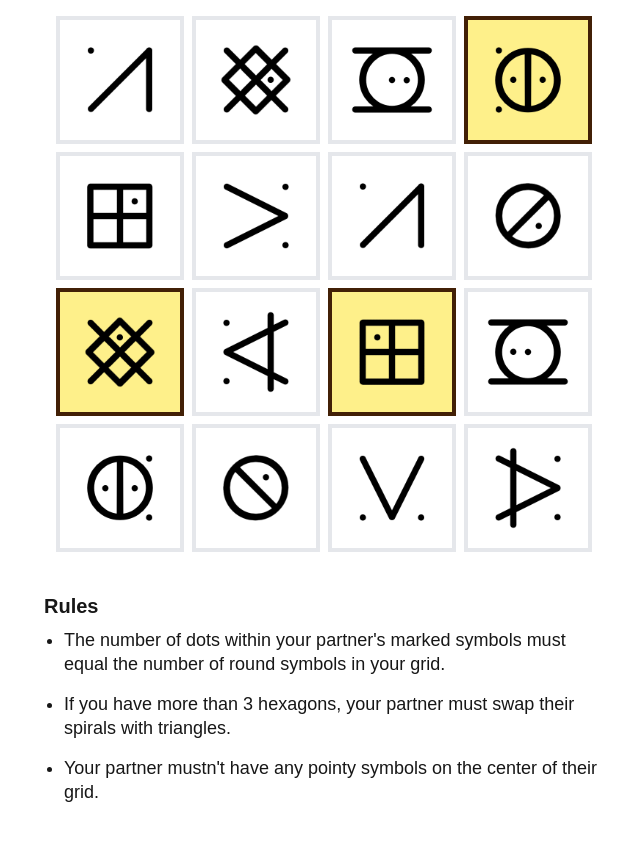
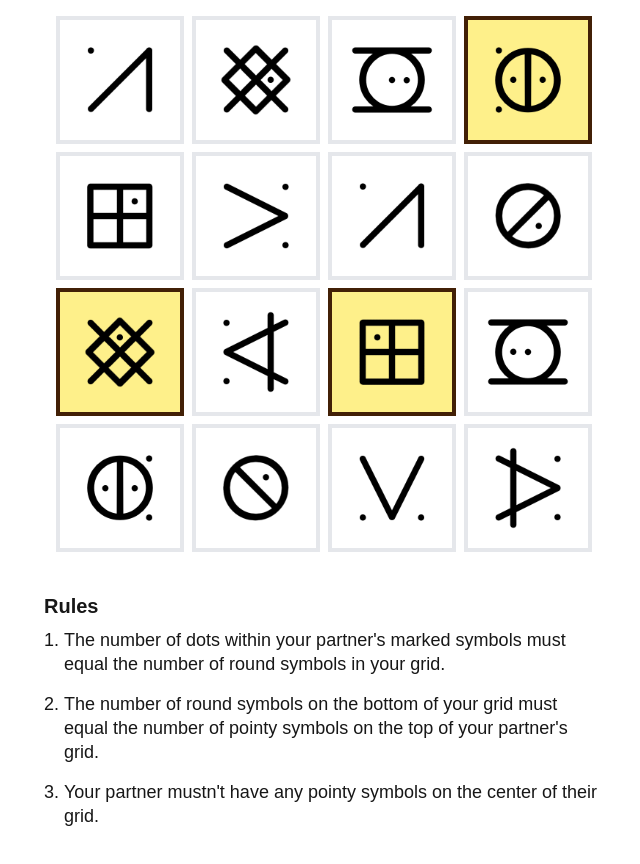
Before and after one commit to arthur-monteath/signal-decryption-experiment, a Next.js app: page /room/1 in a window 1280 px wide. Shown: the top 864 px of the page, without its empty margins (316-956 px from the left). Built offline with nearby package versions, Linux system fonts and the light colour scheme.

Commit message:
Added a "C" scenario for practice. Also fixed a rule for player B on scenario A.

```diff
--- a/app/page.tsx
+++ b/app/page.tsx
@@ -1,7 +1,7 @@
 // app/page.tsx
 'use client';
 
-import { useState } from 'react';
+import { useState, useEffect, useRef } from 'react';
 import { useRouter } from 'next/navigation';
 
 interface AuthResponse {
@@ -19,7 +19,11 @@ export default function Home() {
   const [rowNumber, setRowNumber] = useState<string>('');
   const [authData, setAuthData] = useState<AuthResponse | null>(null);
   const [selectedRole, setSelectedRole] = useState<string | null>(null);
+  // Default scenario is 'A'. It can be updated to 'B' or 'C' via key combos.
+  const [scenario, setScenario] = useState<'A' | 'B' | 'C'>('A');
   const router = useRouter();
+  const mPressedRef = useRef(false);
+  const cPressedRef = useRef(false);
 
   const handleLoginSubmit = async (e: React.FormEvent) => {
     e.preventDefault();
@@ -37,15 +41,53 @@ export default function Home() {
   };
 
   const handleRoleSelect = (role: string) => {
-    // Instead of immediately navigating to the room,
-    // store the selected role to trigger the confirmation page.
+    // Store the selected role to trigger the confirmation page.
     setSelectedRole(role);
   };
 
+  // Listen for key combinations:
+  // Ctrl+M+Enter -> scenario B
+  // Ctrl+Ç+Enter -> scenario C
+  useEffect(() => {
+    const handleKeyDown = (e: KeyboardEvent) => {
+      if (e.ctrlKey && e.key.toLowerCase() === 'm') {
+        mPressedRef.current = true;
+      }
+      if (e.ctrlKey && e.key.toLowerCase() === 'ç') {
+        cPressedRef.current = true;
+      }
+      if (e.ctrlKey && e.key === 'Enter') {
+        e.preventDefault();
+        if (mPressedRef.current) {
+          setScenario('B');
+          mPressedRef.current = false;
+        } else if (cPressedRef.current) {
+          setScenario('C');
+          cPressedRef.current = false;
+        }
+      }
+    };
+
+    const handleKeyUp = (e: KeyboardEvent) => {
+      if (e.key.toLowerCase() === 'm') {
+        mPressedRef.current = false;
+      }
+      if (e.key.toLowerCase() === 'ç') {
+        cPressedRef.current = false;
+      }
+    };
+
+    window.addEventListener('keydown', handleKeyDown);
+    window.addEventListener('keyup', handleKeyUp);
+    return () => {
+      window.removeEventListener('keydown', handleKeyDown);
+      window.removeEventListener('keyup', handleKeyUp);
+    };
+  }, []);
+
   const handleStart = () => {
-    // Once the user confirms by pressing the Start button,
-    // navigate to the game room.
-    router.push(`/room/${rowNumber}?role=${selectedRole}`);
+    // Navigate to the room with row, role, and scenario as query parameters.
+    router.push(`/room/${rowNumber}?role=${selectedRole}&scenario=${scenario}`);
   };
 
   // If a role is already selected, show the confirmation page.
@@ -53,7 +95,11 @@ export default function Home() {
     return (
       <div className="flex flex-col items-center justify-center min-h-screen">
         <img src="/instruction.png" alt="Instructions" className="mb-8" />
-        <button onClick={handleStart} className="bg-green-500 text-white text-2xl p-4 w-32 rounded-xl">
+        <p className="mb-4 text-xl">Current Scenario: {scenario}</p>
+        <button
+          onClick={handleStart}
+          className="bg-green-500 text-white text-2xl p-4 w-32 rounded-xl"
+        >
           Start
         </button>
       </div>
--- a/app/room/[roomId]/page.tsx
+++ b/app/room/[roomId]/page.tsx
@@ -9,13 +9,18 @@ export default function RoomPage() {
   const params = useParams();
   const searchParams = useSearchParams();
   const role = searchParams.get('role') ?? 'StudentA';
+  // Read the scenario from query parameters; default to 'A' if not provided.
+  const scenario = (searchParams.get('scenario') as 'A' | 'B' | 'C') ?? 'A';
   const isPlayerA = role === 'StudentA';
-  const scenario: 'A' | 'B' = 'A';
 
   return (
     <div className="min-h-screen p-4 flex flex-col gap-8 justify-center items-center">
-        <Grid scenario={scenario} role={role as 'StudentA' | 'StudentB'} row={params.roomId as string} />
-        <Rulebook isPlayerA={isPlayerA} scenario={scenario} />
+      <Grid
+        scenario={scenario}
+        role={role as 'StudentA' | 'StudentB'}
+        row={params.roomId as string}
+      />
+      <Rulebook isPlayerA={isPlayerA} scenario={scenario} />
     </div>
   );
 }
--- a/components/grid.tsx
+++ b/components/grid.tsx
@@ -4,7 +4,7 @@
 import { useState, useEffect, useRef } from 'react';
 import SymbolCell from './symbolCell';
 import { useRouter } from 'next/navigation';
-import { gridsA, gridsB } from '@/data/grids';
+import { gridsA, gridsB, gridC } from '@/data/grids';
 
 export interface CellData {
   symbol: number; // Reference to one of the 8 symbols (e.g., 1-8)
@@ -15,7 +15,7 @@ export interface CellData {
 interface GridProps {
   row: string;
   role: 'StudentA' | 'StudentB';
-  scenario: 'A' | 'B';
+  scenario: 'A' | 'B' | 'C';
 }
 
 export default function Grid({ row, role, scenario }: GridProps) {
@@ -25,9 +25,12 @@ export default function Grid({ row, role, scenario }: GridProps) {
       ? role === 'StudentA'
         ? gridsA.studentA
         : gridsA.studentB
-      : role === 'StudentA'
-      ? gridsB.studentA
-      : gridsB.studentB;
+      :
+    scenario === 'B'
+      ? role === 'StudentA'
+        ? gridsB.studentA
+        : gridsB.studentB
+    : gridC;
 
   const [grid, setGrid] = useState<CellData[]>(initialGrid);
   const [moves, setMoves] = useState<number>(0);
--- a/components/rulebook.tsx
+++ b/components/rulebook.tsx
@@ -1,24 +1,25 @@
 // components/rulebook.tsx
 import React from "react";
-import { rulebookA, rulebookB, Rulebook as RulebookType } from "@/data/rulebooks";
+import { rulebookA, rulebookB, rulebookC, Rulebook as RulebookType } from "@/data/rulebooks";
 
 interface RulebookProps {
   isPlayerA: boolean;
-  scenario: 'A' | 'B';
+  scenario: 'A' | 'B' | 'C';
 }
 
 const Rulebook: React.FC<RulebookProps> = ({ isPlayerA, scenario }) => {
   // Select the appropriate rulebook based on the scenario prop.
-  const selectedRulebook: RulebookType = scenario === 'A' ? rulebookA : rulebookB;
-
+  const selectedRulebook: RulebookType =  scenario === 'A' ? rulebookA :
+                                          scenario === 'C' ? rulebookC : rulebookB;
+  console.log(scenario);
   return (
     <div className="p-2 mx-auto max-w-xl">
       <h2 className="text-xl font-bold mb-2">Rules</h2>
-      <ul className="list-disc ml-5 text-lg/6">
+      <ol className="list-decimal ml-5 text-lg/6">
         {(isPlayerA ? selectedRulebook.playerA : selectedRulebook.playerB).map((rule, idx) => (
           <li className="mb-4" key={idx}>{rule}</li>
         ))}
-      </ul>
+      </ol>
     </div>
   );
 };
--- a/data/grids.ts
+++ b/data/grids.ts
@@ -56,3 +56,25 @@ export const gridsB = {
     // ... (total of 16 cells)
   ] as CellData[],
 };
+
+export const gridC: CellData[] = [
+    { symbol: 1, rotation: 0, marked: false },  // Row 1
+    { symbol: 5, rotation: 90, marked: true },
+    { symbol: 7, rotation: 90, marked: true },
+    { symbol: 8, rotation: 180, marked: false },
+
+    { symbol: 3, rotation: 0, marked: true },  // Row 2
+    { symbol: 4, rotation: 90, marked: false },
+    { symbol: 6, rotation: 270, marked: false },
+    { symbol: 6, rotation: 180, marked: true },
+
+    { symbol: 2, rotation: 0, marked: false },  // Row 3 (CENTER ROW)
+    { symbol: 2, rotation: 90, marked: false },
+    { symbol: 3, rotation: 270, marked: true },
+    { symbol: 7, rotation: 180, marked: false },
+
+    { symbol: 8, rotation: 0, marked: false },  // Row 4
+    { symbol: 4, rotation: 90, marked: true },
+    { symbol: 4, rotation: 180, marked: false },
+    { symbol: 5, rotation: 270, marked: true }
+  ];
--- a/data/rulebooks.ts
+++ b/data/rulebooks.ts
@@ -7,24 +7,36 @@ export interface Rulebook {
   export const rulebookA: Rulebook = {
     playerA: [
       "The number of dots within your partner's marked symbols must equal the number of round symbols in your grid.",
-      "If you have more than 3 hexagons, your partner must swap their spirals with triangles.",
+      "The number of round symbols on the bottom of your grid must equal the number of pointy symbols on the top of your partner's grid.",
       "Your partner mustn't have any pointy symbols on the center of their grid."
     ],
     playerB: [
       "The number of dots within the marked symbols of both players must be equal.",
       "If you and your partner have equal symbols on equal positions, their rotations must be equal.",
       "You and your partner mustn't mark symbols on the same positions.",
-      "No straight line in neither grids may have 10 or more dots."
     ]
   };
 
   export const rulebookB: Rulebook = {
     playerA: [
-      // Define Scenario B rules here
-      "Scenario B rule for Player A: [Your rule here]"
+      "A.",
     ],
     playerB: [
-      // Define Scenario B rules here
-      "Scenario B rule for Player B: [Your rule here]"
+      "B",
     ]
   };
+
+  export const rulebookC: Rulebook = {
+    playerA: [
+      "The number of dots within the marked symbols must be equal to the total number of round symbols on the grid.",
+      "No marked symbol may be adjacent to another marked symbol.",
+      "No round symbol may be adjacent to another round symbol.",
+      "No column may contain more than 7 dots.",
+    ],
+    playerB: [
+      "The number of dots within the marked symbols must be equal to the total number of round symbols on the grid.",
+      "No marked symbol may be adjacent to another marked symbol.",
+      "No round symbol may be adjacent to another round symbol.",
+      "No column may contain more than 7 dots.",
+    ]
+  };
```
